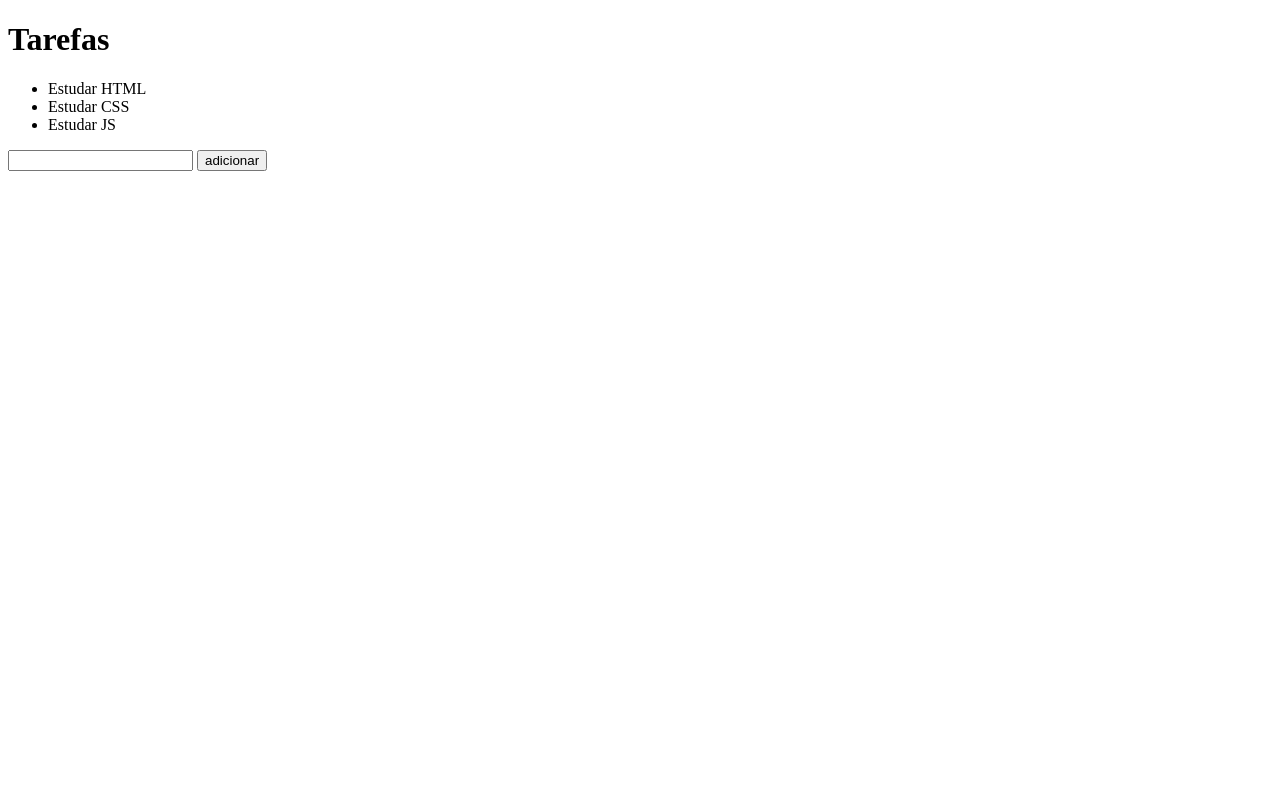
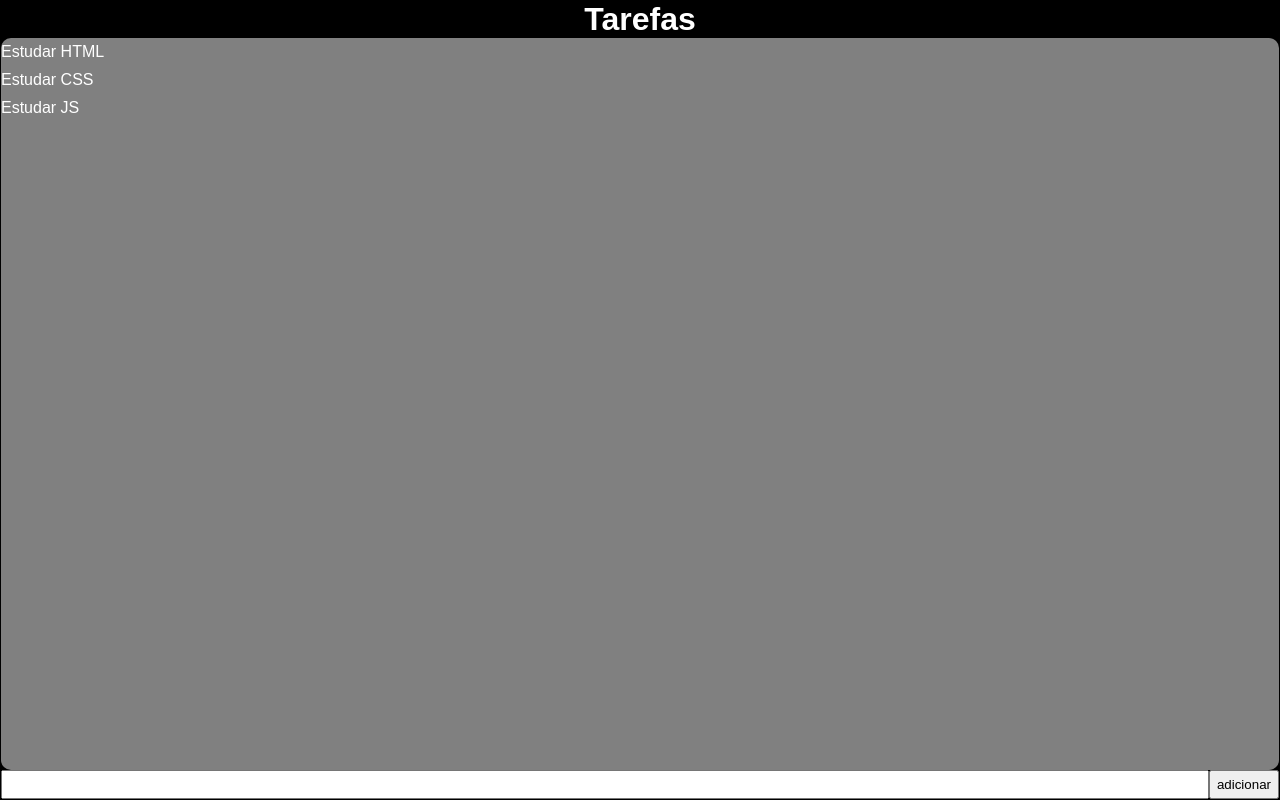
Before and after one commit to RodrigoZV/Minha-Lista-De-Tarefas-, a plain HTML site: page index.html in a window 1280 px wide. Drawn offline with Linux system fonts and the light colour scheme.

Commit message:
CSS Lista de tarefas

```diff
--- a/index.html
+++ b/index.html
@@ -1,17 +1,77 @@
 <!DOCTYPE html>
 <html lang="en">
 <head>
+    <title>Minha Lista De Tarefas</title>
+    <style>
+        *{
+            box-sizing: border-box;
+            margin: 0;
 
-    <title>Minha Lista De Tarefas</title>
+
+        }
+        li {
+
+            color: white;
+        }
+        body {
+            border: 1px solid black;
+            font-family: Arial;
+            min-height: 100vh;
+            display: flex;
+            flex-direction: column;
+            background: black;
+        }
+
+        header{
+            color: white;
+            text-align: center;
+        }
+
+        main{
+            flex: auto;
+            background: gray;
+            border-radius: 10px;
+
+        }
+
+        main ul{
+            padding: 0;
+            list-style: none;
+
+        }
+
+        main li{
+            padding: 5px 0;
+
+        }
+
+        footer{
+            display: flex;
+            padding-left: 5pix;
+
+        }
+
+        footer input{
+            flex: auto;
+            padding: 5px;
+        }
+
+    </style>
 </head>
+
 <body>
+    <header>
         <h1>Tarefas</h1>
-        <div>
-            <ul></ul>
-            <input>
-            <button onclick="add()">adicionar</button>
-        </div>
-    <script>
+    </header>
+    <main>
+        <ul></ul>
+    </main>
+    <footer>
+        <input>
+        <button onclick="add()">adicionar</button>
+        </footer>
+<script>
+
 
 const tarefas = ["Estudar HTML", "Estudar CSS", "Estudar JS"]
 
```
